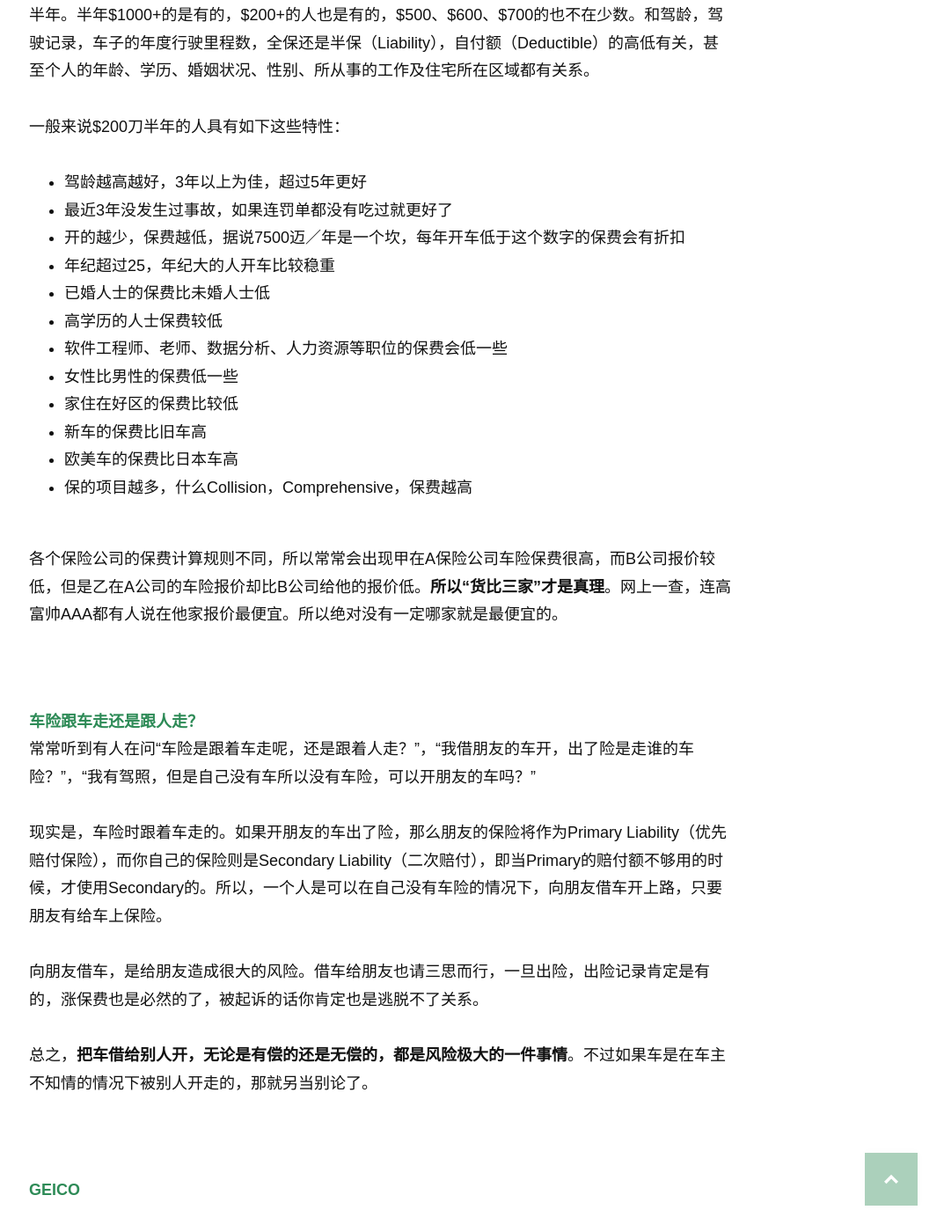
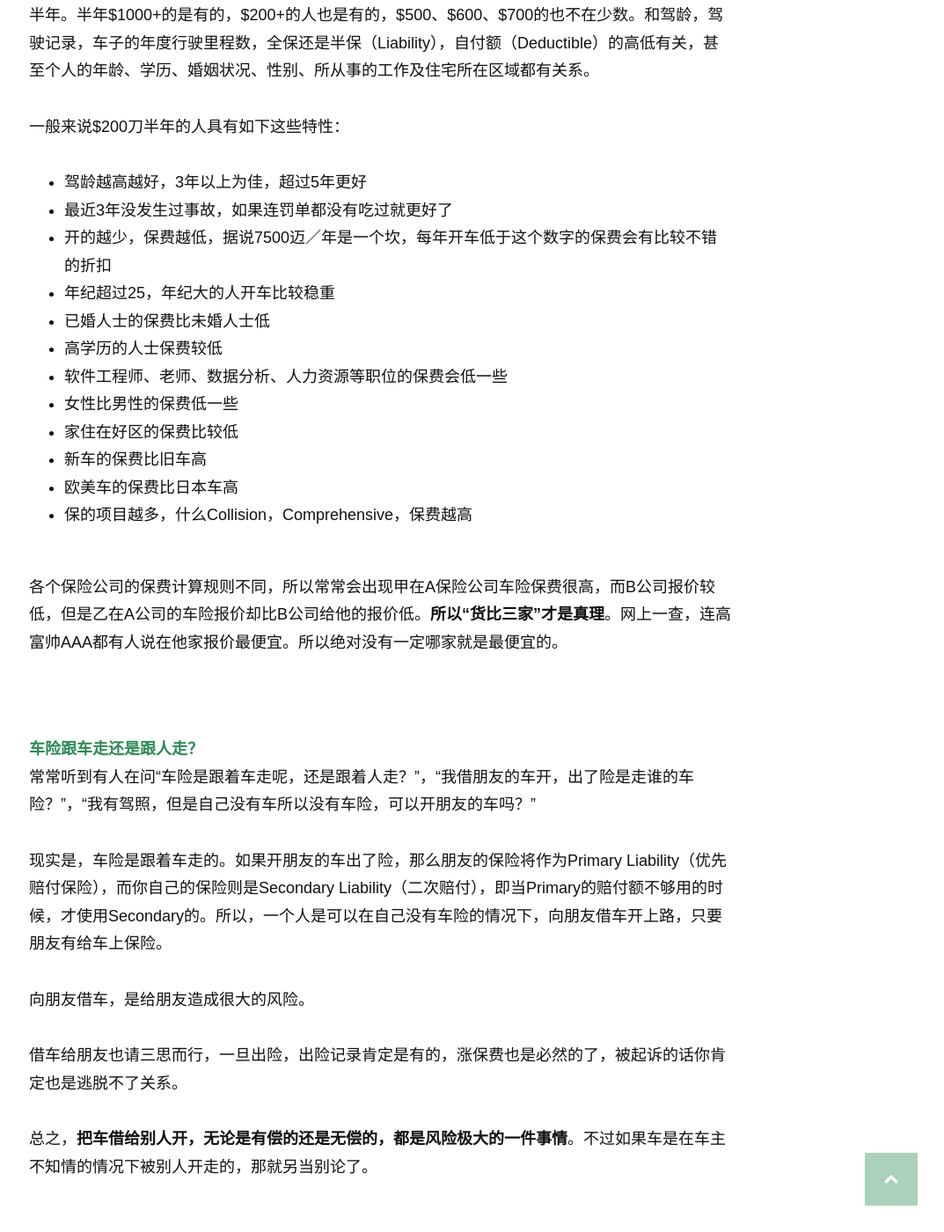
Before and after one commit to wolfwifee/wolfwifee.github.com, a Jekyll site: the page built from _posts/2016-04-10-things-about-auto-insurance.md, in a window 1280 px wide and 1400 px high, scrolled down 1903 px. Shown: the whole window at 88% size, without its empty margins (207-1280 px from the left). Built offline with Jekyll 4.4.1, drawn with Linux system fonts in a browser that asks for light colours; nearby versions of some CDN libraries; some web fonts are replaced; comment, search, counter and statistics services are not loaded; some of the changed text lies outside the part shown.

Commit message:
Update 2016-04-10-things-about-auto-insurance.md

```diff
--- a/_posts/2016-04-10-things-about-auto-insurance.md
+++ b/_posts/2016-04-10-things-about-auto-insurance.md
@@ -19,7 +19,7 @@
 
 **③财产损失责任险／Property Damage Liability**：你是过错方的时候，用来赔付对方的财产损失。此处的财产损失通常指对他人的车造成的损害，也包含你开车撞到电线杆、栅栏、建筑物等情况。绝大部分州都规定财产损失责任险必须购买。
 
-**④碰撞险／Collision**：购买碰撞险的时候，一般会让你选择自付额度（Deductible），范围在$250到$1000之间。自付额，也叫免赔额，是指如果发生碰撞，保险公司只赔付超过自付额之外的费用。也就是说，如果选择了&250的的自付额，出险后，你要自掏腰包先付完这250刀，超过的部分才由保险公司负责。所以自付额越高，保费自然就越低。**一般新车最好买下collision。**
+**④碰撞险／Collision**：购买碰撞险的时候，一般会让你选择自付额度（Deductible），范围在$250到$1000之间。自付额，也叫免赔额，是指如果发生碰撞，保险公司只赔付超过自付额之外的费用。也就是说，如果选择了&250的的自付额，出险后，你要自掏腰包先付完这250刀，超过的部分才由保险公司负责。所以自付额越高，保费自然就越低。**新车的话最好买下collision。**
 
 **⑤综合意外险／Comprehensive**：保障任何不明对象或者天灾对车所造成的损失。被偷了，被火烧了，被水淹了，被树砸了等等情况它都管。Comprehensive也是有自付额的。
 
@@ -41,7 +41,7 @@
 
 -  驾龄越高越好，3年以上为佳，超过5年更好<br>
 -  最近3年没发生过事故，如果连罚单都没有吃过就更好了<br>
--  开的越少，保费越低，据说7500迈／年是一个坎，每年开车低于这个数字的保费会有折扣<br>
+-  开的越少，保费越低，据说7500迈／年是一个坎，每年开车低于这个数字的保费会有比较不错的折扣<br>
 -  年纪超过25，年纪大的人开车比较稳重<br>
 -  已婚人士的保费比未婚人士低<br>
 -  高学历的人士保费较低<br>
@@ -61,9 +61,11 @@
 **<span style="color:#2e8b57">车险跟车走还是跟人走？</span>**<br>
 常常听到有人在问“车险是跟着车走呢，还是跟着人走？”，“我借朋友的车开，出了险是走谁的车险？”，“我有驾照，但是自己没有车所以没有车险，可以开朋友的车吗？”
 
-现实是，车险时跟着车走的。如果开朋友的车出了险，那么朋友的保险将作为Primary Liability（优先赔付保险），而你自己的保险则是Secondary Liability（二次赔付），即当Primary的赔付额不够用的时候，才使用Secondary的。所以，一个人是可以在自己没有车险的情况下，向朋友借车开上路，只要朋友有给车上保险。
+现实是，车险是跟着车走的。如果开朋友的车出了险，那么朋友的保险将作为Primary Liability（优先赔付保险），而你自己的保险则是Secondary Liability（二次赔付），即当Primary的赔付额不够用的时候，才使用Secondary的。所以，一个人是可以在自己没有车险的情况下，向朋友借车开上路，只要朋友有给车上保险。
 
-向朋友借车，是给朋友造成很大的风险。借车给朋友也请三思而行，一旦出险，出险记录肯定是有的，涨保费也是必然的了，被起诉的话你肯定也是逃脱不了关系。
+向朋友借车，是给朋友造成很大的风险。
+
+借车给朋友也请三思而行，一旦出险，出险记录肯定是有的，涨保费也是必然的了，被起诉的话你肯定也是逃脱不了关系。
 
 总之，**把车借给别人开，无论是有偿的还是无偿的，都是风险极大的一件事情**。不过如果车是在车主不知情的情况下被别人开走的，那就另当别论了。
 
```
